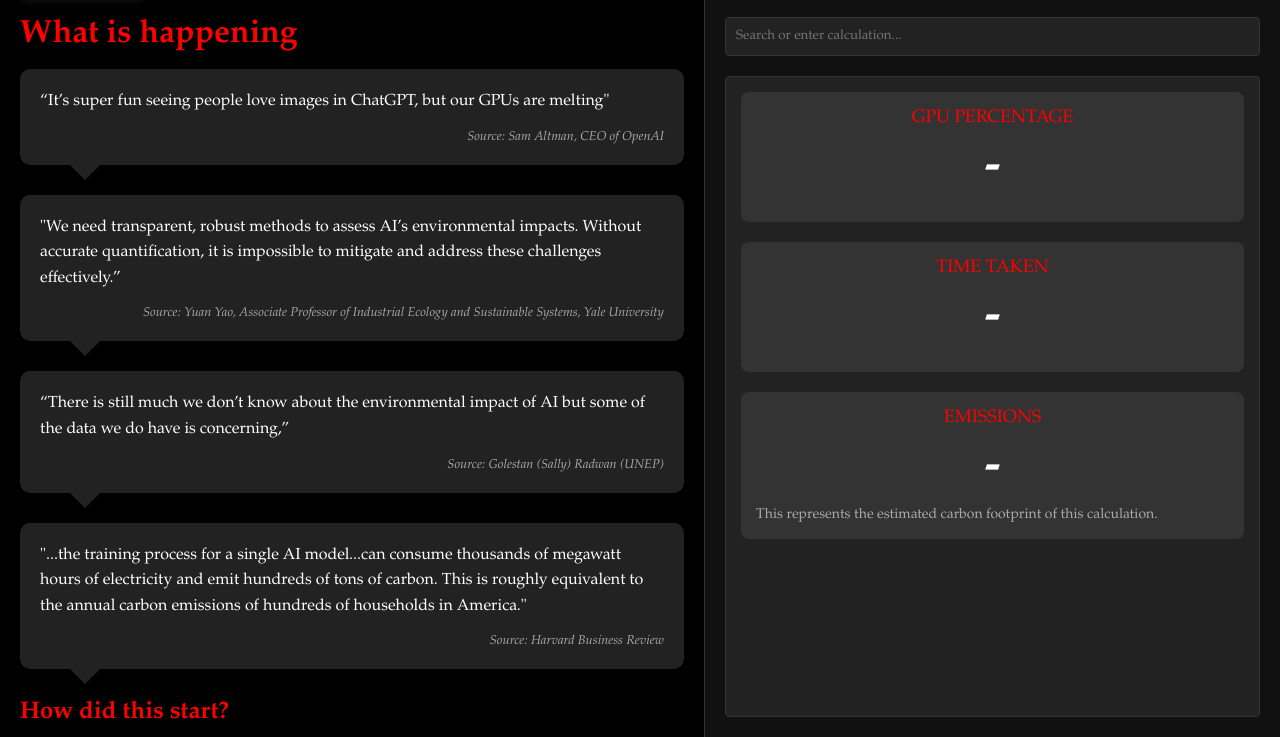
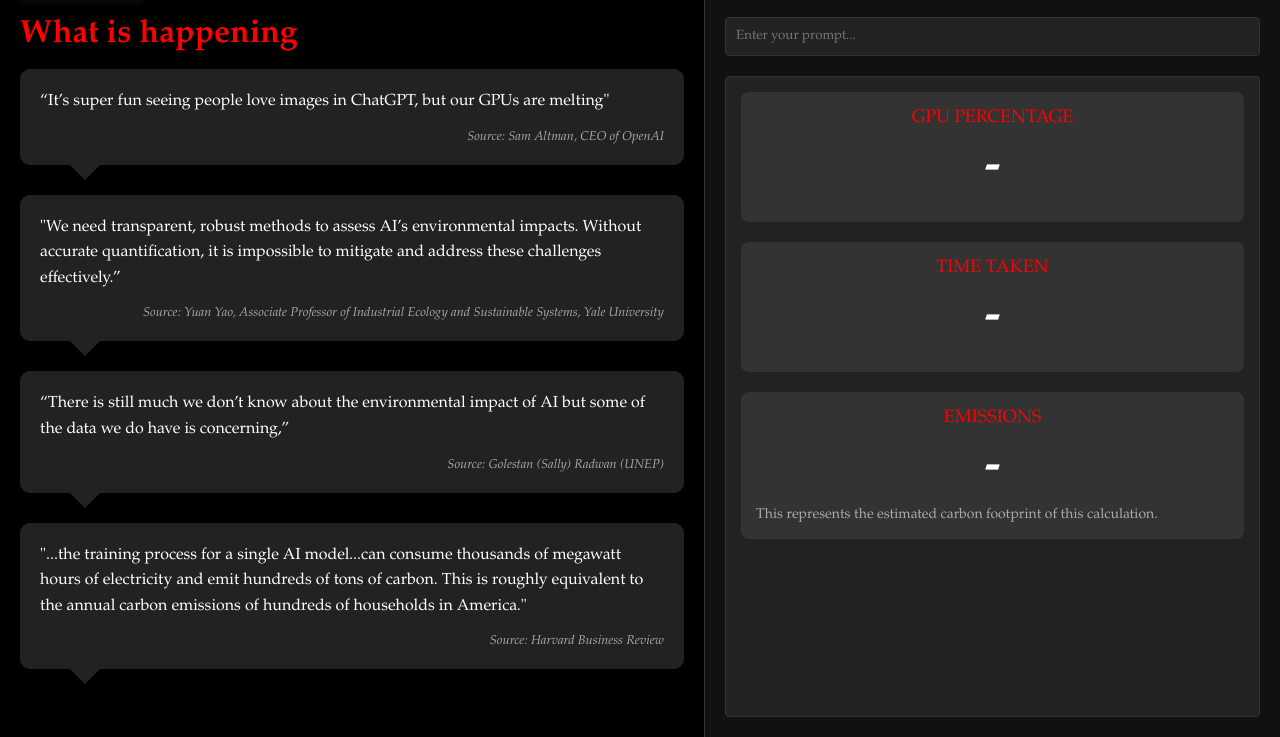
Before and after one commit to pragyajhunjhunwala04/Spirited-Emissions, a plain HTML site: page index.html in a window 1280 px wide. Shown: the part 63-800 px from the top of the page. Drawn offline with Linux system fonts and the light colour scheme.

Commit message:
frontend

```diff
--- a/templates/index.html
+++ b/index.html
@@ -205,10 +205,6 @@
                 <div class="quote-reference">Source: Harvard Business Review</div>
             </div>
 
-            <h2>How did this start?</h2>
-            <div class="text-section">
-                <!-- Content to be added later -->
-            </div>
         </div>
     </div>
 
@@ -219,7 +215,7 @@
         </div>
 
         <div class="calculator-search">
-            <input type="text" placeholder="Search or enter calculation..." id="searchInput">
+            <input type="text" placeholder="Enter your prompt..." id="searchInput">
         </div>
 
         <div class="calculator-results" id="resultsDisplay">
```
